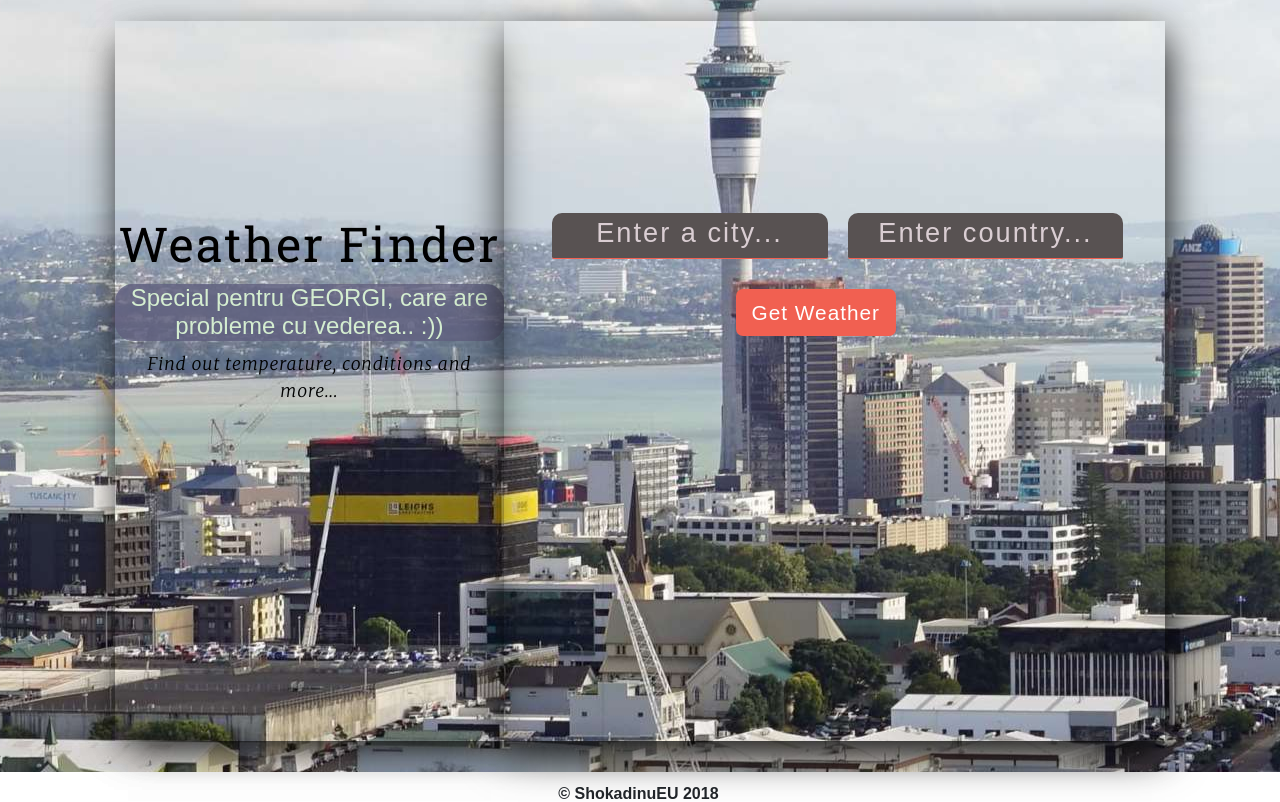
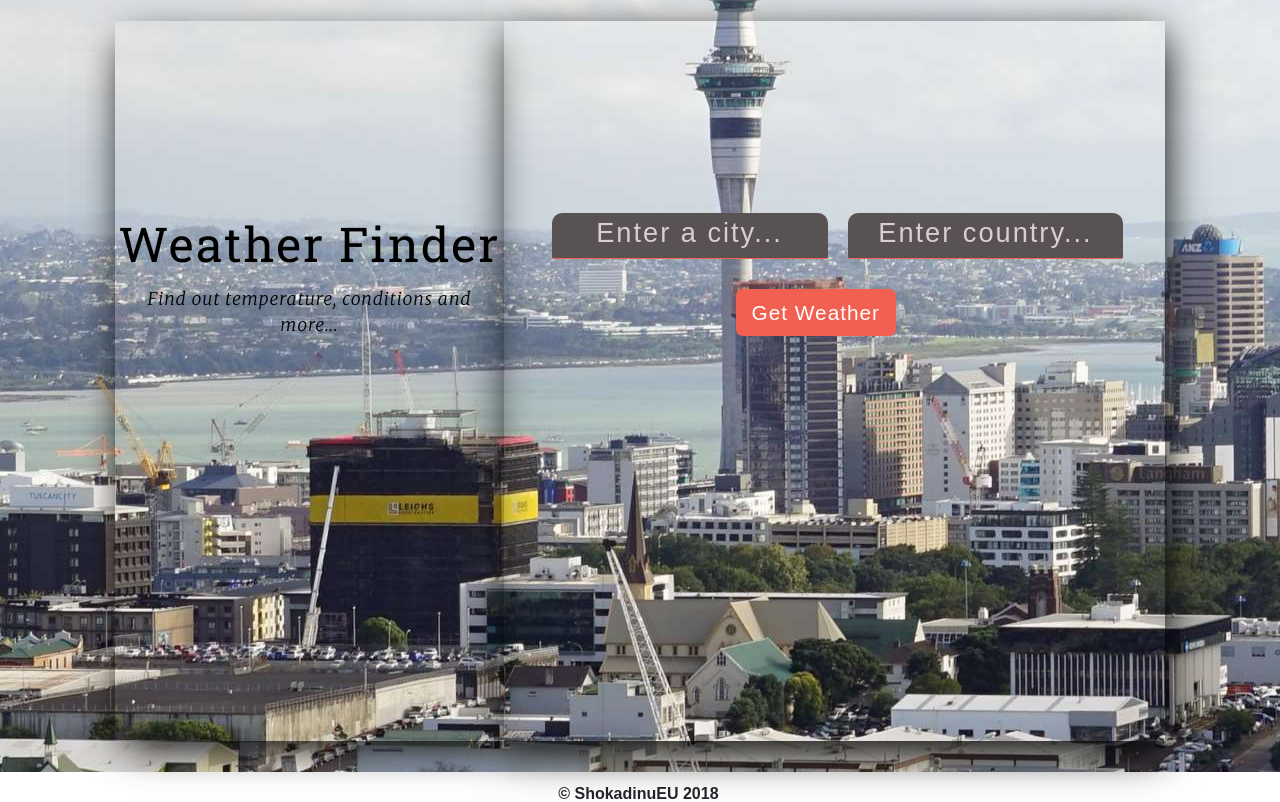
Before and after one commit to timoteidumitru/get-weather-app, a React (Create React App) app: page / in a window 1280 px wide. Built offline with nearby package versions, Linux system fonts and the light colour scheme.

Commit message:
modify back the 'fun' article inserted in the title section

```diff
--- a/src/components/Titles.js
+++ b/src/components/Titles.js
@@ -3,9 +3,9 @@ import React from "react";
 const Titles = () => (
   <div>
     <h1 className="title-container__title">Weather Finder</h1>
-    <h4 className="title-container__title-fun">
+    {/* <h4 className="title-container__title-fun">
       Special pentru GEORGI, care are probleme cu vederea.. :))
-    </h4>
+    </h4> */}
     <p className="title-container__subtitle">
       Find out temperature, conditions and more...
     </p>
```
